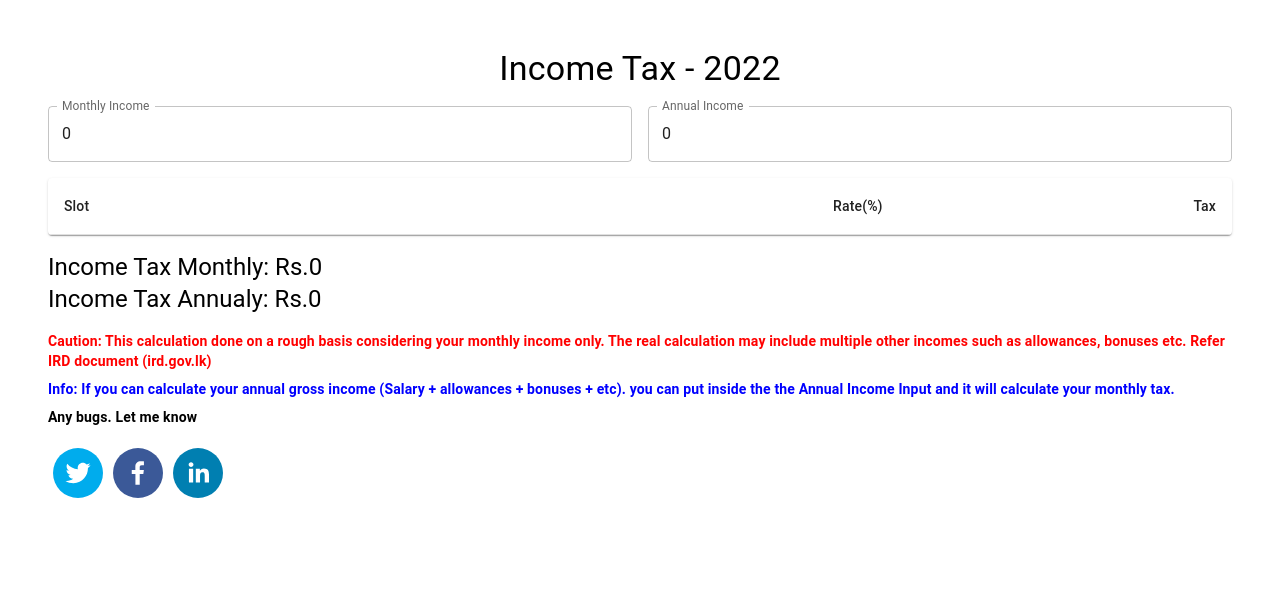
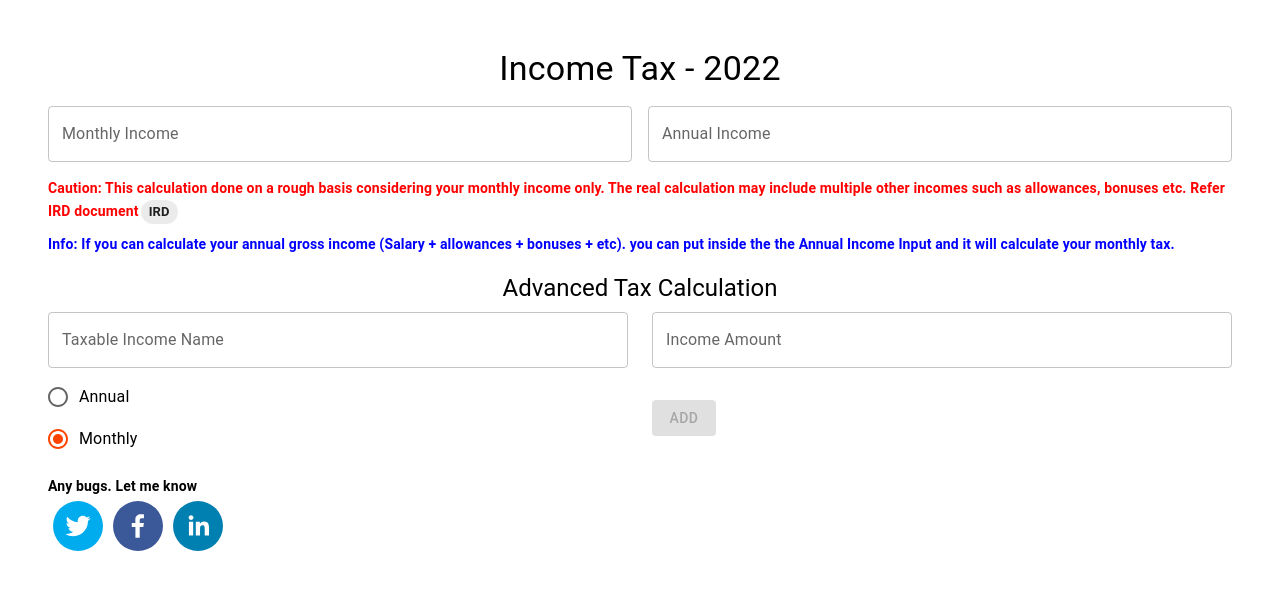
Before and after one commit to nmzabith/income-tax-calculator, a React (Create React App) app: page / in a window 1280 px wide. Shown: the top 590 px of the page. Built offline with nearby package versions, Linux system fonts and the light colour scheme.

Commit message:
add custom tax component

```diff
--- a/src/App.js
+++ b/src/App.js
@@ -12,7 +12,7 @@ import TableHead from "@mui/material/TableHead";
 import TableRow from "@mui/material/TableRow";
 import { Typography } from "@mui/material";
 import {} from "bootstrap";
-import CustomTaxInput from "./components/customComponent";
+import CustomTaxInput from "./components/customTaxComponent";
 import Description from "./components/descriptions";
 import SocialMedia from "./components/socialIcons";
 
@@ -118,33 +118,66 @@ export default function App() {
   return (
     <Box sx={{ flexGrow: 1 }} p={5}>
       <Grid container spacing={2}>
-        <Grid item xs={12}>
+        {title("Income Tax - 2022")}
+        {monthlyIncome()}
+        {annualIncome()}
+        {income.monthly <= 100_000 ? "" : taxTable()}
+        {income.monthly <= 100_000 ? "" : incomeTaxOutput()}
+      </Grid>
+      <Description></Description>
+      <CustomTaxInput/>
+      <SocialMedia></SocialMedia>
+    </Box>
+  );
+
+  function title(title) {
+    return <Grid item xs={12}>
       <Typography variant="h4" sx={{ textAlign: "center" }}>
-            Income Tax - 2022
+        {title}
       </Typography>
-        </Grid>
-        <Grid item xs={6}>
+    </Grid>;
+  }
+
+  function incomeTaxOutput() {
+    return <Grid item xs={12}>
+      <Typography variant="h5">
+        Income Tax Monthly: Rs.{Math.floor(tax.total).toLocaleString()}
+      </Typography>
+      <Typography variant="h5">
+        Income Tax Annualy: Rs.
+        {(Math.floor(tax.total) * 12).toLocaleString()}
+      </Typography>
+    </Grid>;
+  }
+
+  function annualIncome() {
+    return <Grid item xs={6}>
+      <TextField
+        id="outlined-a"
+        label="Annual Income"
+        variant="outlined"
+        value={income.annualy != 0 ? income.annualy : ""}
+        onChange={handleAnnualAmountChange}
+        fullWidth
+        type="number" />
+    </Grid>;
+  }
+
+  function monthlyIncome() {
+    return <Grid item xs={6}>
       <TextField
         id="outlined-m"
         label="Monthly Income"
         variant="outlined"
-            value={income.monthly}
+        value={income.monthly != 0 ? income.monthly : ""}
         onChange={handleMonthlyAmountChange}
         fullWidth
-            type="number"
-          />
-        </Grid>
-        <Grid item xs={6}>
-          <TextField
-            id="outlined-a"
-            label="Annual Income"
-            variant="outlined"
-            value={income.annualy}
-            onChange={handleAnnualAmountChange}
-            fullWidth
-            type="number"
-          />
-        </Grid>
+        type="number" />
+    </Grid>;
+  }
+
+  function taxTable() {
+    return (
     <Grid item xs={12}>
       <TableContainer component={Paper}>
         <Table sx={{ minWidth: 150 }} aria-label="simple table">
@@ -171,20 +204,6 @@ export default function App() {
           </TableBody>
         </Table>
       </TableContainer>
-        </Grid>
-        <Grid item xs={12}>
-          <Typography variant="h5">
-            Income Tax Monthly: Rs.{Math.floor(tax.total).toLocaleString()}
-          </Typography>
-          <Typography variant="h5">
-            Income Tax Annualy: Rs.
-            {(Math.floor(tax.total) * 12).toLocaleString()}
-          </Typography>
-        </Grid>
-      </Grid>
-      <Description></Description>
-      <SocialMedia></SocialMedia>
-      <CustomTaxInput/>
-    </Box>
-  );
+    </Grid>);
   }
+}
--- a/src/components/customComponent.jsx
+++ /dev/null
@@ -1,16 +0,0 @@
-import React, {Component} from "react";
-
-class CustomTaxInput extends Component {
-    constructor(props) {
-        super(props);
-    }
-    state = {  }
-    render() {
-        return (
-        <div>
-
-        </div> );
-    }
-}
-
-export default CustomTaxInput;
--- /dev/null
+++ b/src/components/customTaxComponent.jsx
@@ -0,0 +1,98 @@
+import React, { Component } from "react";
+import Grid from "@mui/material/Grid";
+import { styled } from "@mui/material/styles";
+import Paper from "@mui/material/Paper";
+import Box from "@mui/material/Box";
+import {
+  RadioGroup,
+  TextField,
+  FormControlLabel,
+  Radio,
+  Button,
+} from "@mui/material";
+import { Margin } from "@mui/icons-material";
+import { Typography } from "@mui/material";
+import Tooltip from "@mui/material/Tooltip";
+
+const Item = styled(Paper)(({ theme }) => ({
+  backgroundColor: theme.palette.mode === "dark" ? "#1A2027" : "#fff",
+  ...theme.typography.body2,
+  padding: theme.spacing(1),
+  textAlign: "center",
+  color: theme.palette.text.secondary,
+}));
+
+class CustomTaxInput extends Component {
+  constructor(props) {
+    super(props);
+  }
+  state = {};
+  render() {
+    return (
+      <Grid
+        container
+        rowSpacing={1}
+        columnSpacing={{ xs: 1, sm: 2, md: 3 }}
+        style={{ border: "black", marginTop: "10px", marginBottom: "10px" }}
+      >
+        <Grid item xs={12}>
+          <Typography variant="h5" sx={{ textAlign: "center" }}>
+            Advanced Tax Calculation
+          </Typography>
+        </Grid>
+        <Grid item xs={6}>
+          <Tooltip title="Input the name of your additionl taxable income. Ex Annual Bonus">
+            <TextField
+              id="outlined-m"
+              label="Taxable Income Name"
+              variant="outlined"
+              onChange={() => console.log("acc")}
+              fullWidth
+              type="text"
+            />
+          </Tooltip>
+        </Grid>
+        <Grid item xs={6}>
+          <TextField
+            id="outlined-m"
+            label="Income Amount"
+            variant="outlined"
+            onChange={() => console.log("acc")}
+            fullWidth
+            type="number"
+          />
+        </Grid>
+        <Grid item xs={6}>
+          <RadioGroup
+            aria-labelledby="tax-type"
+            defaultValue="monthly"
+            name="radio-buttons-group"
+            onChange={(events) => console.log(events.target.value)}
+          >
+            <FormControlLabel
+              value="annual"
+              control={<Radio />}
+              label="Annual"
+            />
+            <FormControlLabel
+              value="monthly"
+              control={<Radio />}
+              label="Monthly"
+            />
+          </RadioGroup>
+        </Grid>
+        <Grid item xs={6} style={{ display: "flex", alignItems: "center" }}>
+          <Button
+            variant="contained"
+            disabled={true}
+            onClick={() => console.log("Buttion Cliclk ")}
+          >
+            Add
+          </Button>
+        </Grid>
+      </Grid>
+    );
+  }
+}
+
+export default CustomTaxInput;
--- a/src/components/descriptions.jsx
+++ b/src/components/descriptions.jsx
@@ -1,12 +1,13 @@
-import React, { Component } from 'react';
+import React, { Component } from "react";
 import Grid from "@mui/material/Grid";
 import { Typography } from "@mui/material";
+import Chip from "@mui/material/Chip";
 
 class Description extends Component {
   constructor(props) {
     super(props);
   }
-    state = {  }
+  state = {};
   render() {
     return (
       <Grid item xs={12} mt={2}>
@@ -14,7 +15,14 @@ class Description extends Component {
           Caution: This calculation done on a rough basis considering your
           monthly income only. The real calculation may include multiple other
           incomes such as allowances, bonuses etc. Refer IRD document
-                (ird.gov.lk)
+          <Chip
+            label="IRD"
+            size="small"
+            style={{ margin: "2px" }}
+            component="a"
+            href="http://www.ird.gov.lk/en/publications/sitepages/apit_tax_tables.aspx?menuid=1503"
+            clickable
+          />
         </Typography>
         <Typography
           variant="body2"
@@ -27,9 +35,6 @@ class Description extends Component {
           allowances + bonuses + etc). you can put inside the the Annual Income
           Input and it will calculate your monthly tax.
         </Typography>
-                <Typography variant="body2" fontWeight={"bold"}>
-                Any bugs. Let me know
-                </Typography>
       </Grid>
     );
   }
--- a/src/components/socialIcons.jsx
+++ b/src/components/socialIcons.jsx
@@ -1,4 +1,4 @@
-import React, { Component } from 'react';
+import React, { Component } from "react";
 import Grid from "@mui/material/Grid";
 import { Typography } from "@mui/material";
 import { SocialIcon } from "react-social-icons";
@@ -7,10 +7,13 @@ class SocialMedia extends Component {
   constructor(props) {
     super(props);
   }
-    state = {  }
+  state = {};
   render() {
     return (
       <Grid item xs={12} mt={2}>
+        <Typography variant="body2" fontWeight={"bold"}>
+          Any bugs. Let me know
+        </Typography>
         <SocialIcon
           url="https://twitter.com/izabith"
           style={{ margin: "5px" }}
```
Lines whose indentation alone changed are shown as unchanged.
